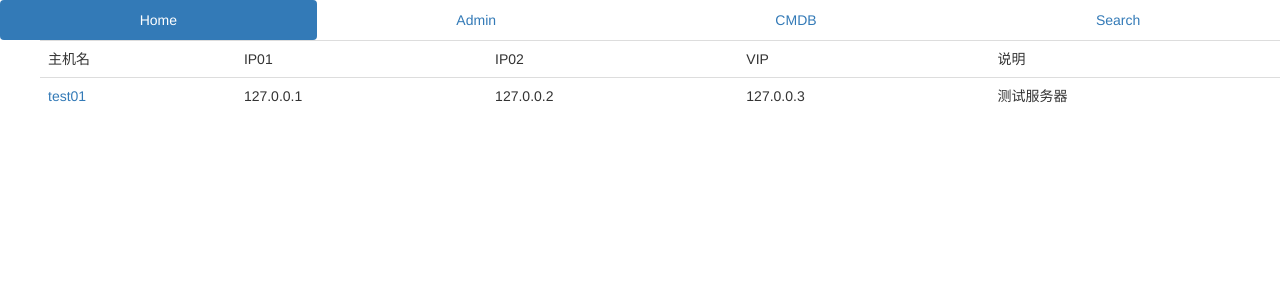
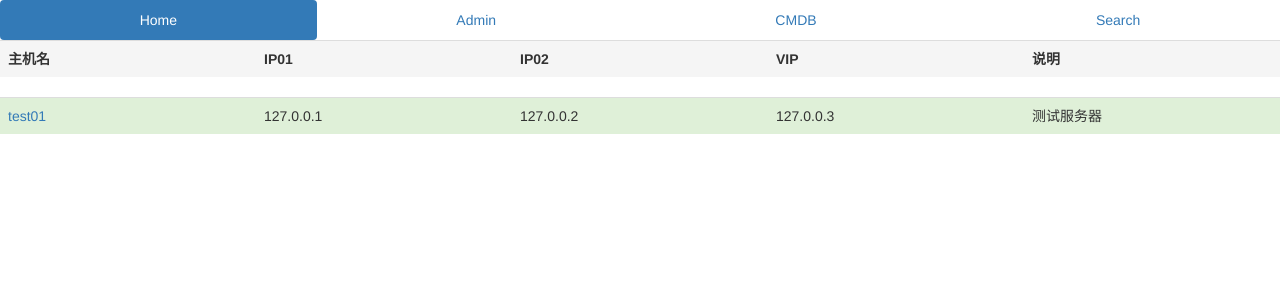
Before and after one commit to zhuanjiaozhou/Python, a Django app: page /polls/ in a window 1280 px wide. Shown: the top 300 px of the page. Run offline with Django 3.2, Linux system fonts and the light colour scheme; data comes from the database, SQL or seed files in the repository; lists and menus that the app fills with data are empty; some libraries are stand-ins or nearby versions.

Commit message:
修改模版文件

```diff
--- a/cmdb/polls/templates/polls/base.html
+++ b/cmdb/polls/templates/polls/base.html
@@ -13,7 +13,7 @@
 <body>
 <div id="sidebar">
     {% block sidebar %}
-        <ul  class="nav nav-pills  nav-justified"  role="tablist">
+    <ul class="nav nav-pills  nav-justified" role="tablist">
         <li role="presentation" class="active"><a href="/polls/">Home</a></li>
         <li role="presentation"><a href="/admin">Admin</a></li>
         <li role="presentation"><a href="/polls/">CMDB</a></li>
--- a/cmdb/polls/templates/polls/index.html
+++ b/cmdb/polls/templates/polls/index.html
@@ -2,28 +2,27 @@
 {% block title %}CMDB{% endblock %}
 {% block content %}
 {% if host_list %}
-    <ul>
-        <div >
-            <table class="table table-hover">
-                <tr>
-                <td>主机名</td>
-                <td>IP01</td>
-                <td>IP02</td>
-                <td>VIP</td>
-                <td>说明</td>
+<div class="table-responsive ">
+    <table width="700" border="0.5" cellpadding="5" class="table table-hover">
+        <tr class="active">
+            <th width="80">主机名</th>
+            <th width="80">IP01</th>
+            <th width="80">IP02</th>
+            <th width="80">VIP</th>
+            <th width="80">说明</th>
         </tr>
+    </table>
     {% for host in host_list %}
-                <td><a href="/polls/{{ host.id }}/">{{ host.hostname }}     </a></td>
-                <td>{{ host.ipaddress01 }} </td>
-                <td>{{ host.ipaddress02 }} </td>
-                <td>{{ host.vip }}         </td>
-                <td>{{ host.remark }}      </td>
+    <table width="700" border="0.5" cellpadding="5" class="table table-hover">
+        <td class="success" width="80"><a href="/polls/{{ host.id }}/">{{ host.hostname }} </a></td>
+        <td class="success" width="80">{{ host.ipaddress01 }}</td>
+        <td class="success" width="80">{{ host.ipaddress02 }}</td>
+        <td class="success" width="80">{{ host.vip }}</td>
+        <td class="success" width="80">{{ host.remark }}</td>
 
     </table>
     {% endfor %}
 </div>
-    </ul>
-
 {% else %}
 <p>No polls are available.</p>
 {% endif %}
--- a/cmdb/polls/templates/polls/results.html
+++ b/cmdb/polls/templates/polls/results.html
@@ -1,9 +1,9 @@
 <h1>{{ host.hostname }}</h1>
 
 <ul>
-{% for choice in host.choice_set.all %}
-    <li>{{ choice.hosname }} </li>
-{% endfor %}
+    {% for choice in host.choice_set.all %}
+    <li>{{ choice.hosname }}</li>
+    {% endfor %}
 </ul>
 
 <a href="{% url 'polls:detail' host.id %}">Vote again?</a>
--- a/cmdb/polls/views.py
+++ b/cmdb/polls/views.py
@@ -29,7 +29,6 @@ def results(request, host_id):
 def search(request):
     if request.method == 'POST':
         form = NameForm(request.POST)
-        print(request.POST)
         if form.is_valid():
             name = form.cleaned_data['name']
             result = Host.objects.filter(hostname__contains=name).values()
```
Also changed, not shown: cmdb/polls/templates/polls/detail.html (+5 -7 lines), cmdb/polls/templates/polls/search.html (+16 -16 lines). Lines whose indentation alone changed are shown as unchanged.
